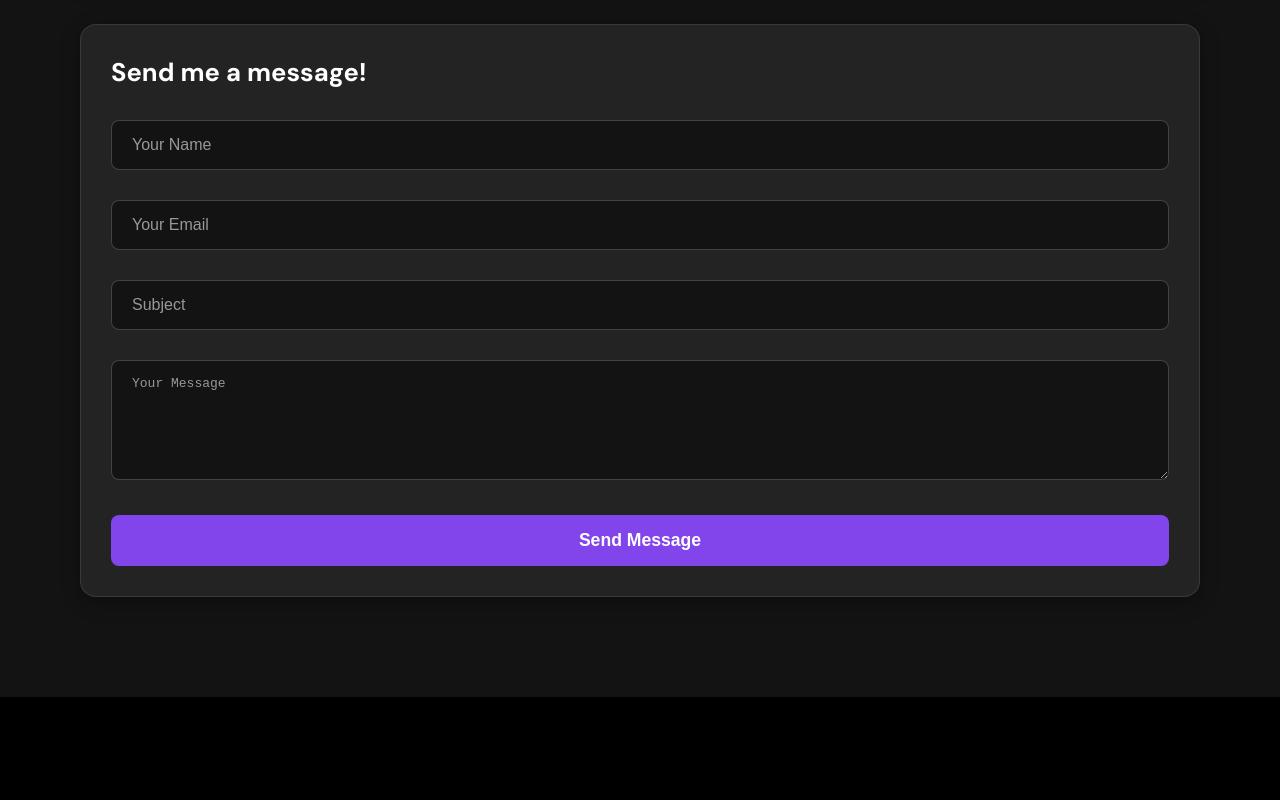
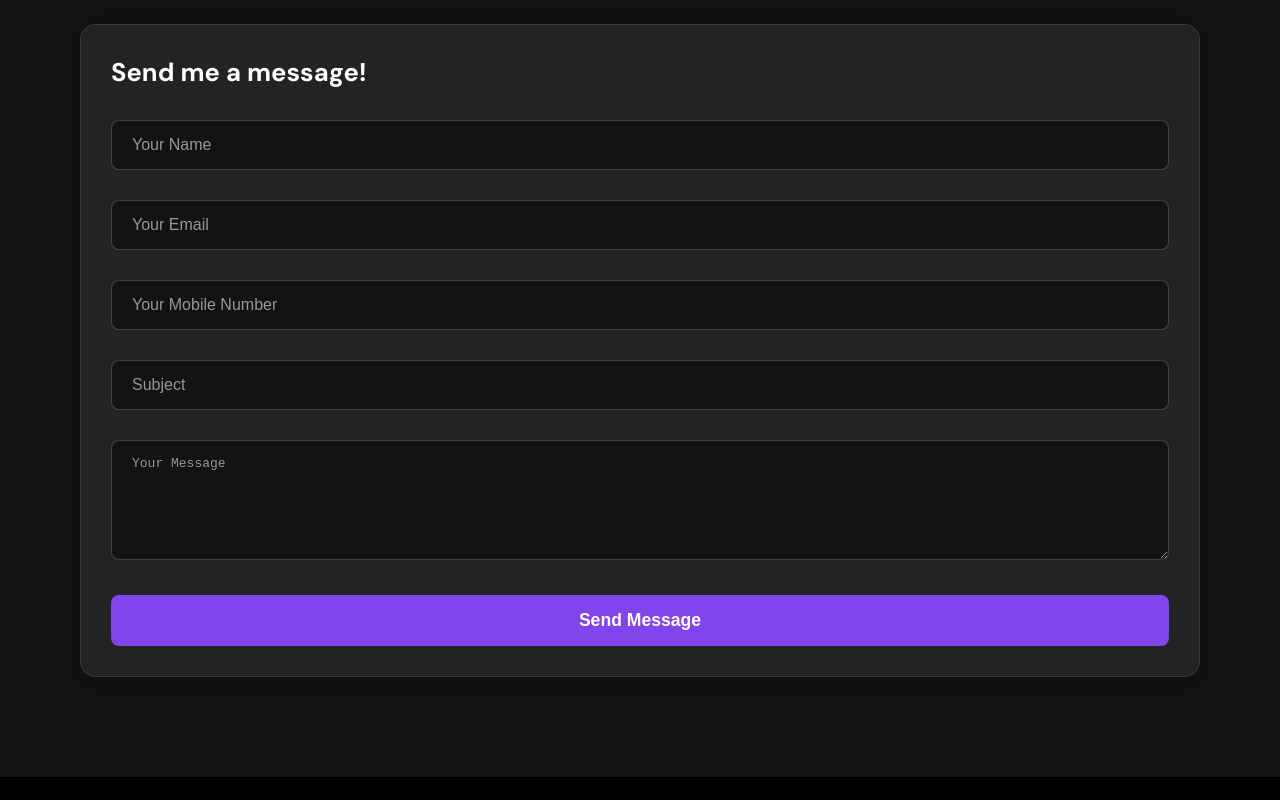
Before and after one commit to arjunprratap05/Portfolio, a React (Create React App) app: page / in a window 1280 px wide. Shown: the part 4380-5180 px from the top of the page. Built offline with nearby package versions, Linux system fonts and the light colour scheme; no server answers; the HTML template or start-up script is replaced by a standard one.

Commit message:
final commit

```diff
--- a/src/components/contact/form/index.jsx
+++ b/src/components/contact/form/index.jsx
@@ -1,27 +1,54 @@
 import React, { useState } from 'react';
+
+const BACKEND_URL = process.env.REACT_APP_BACKEND_URL || 'http://localhost:5000';
 
 const Form = () => {
     const [name, setName] = useState('');
     const [email, setEmail] = useState('');
+    const [mobile, setMobile] = useState('');
     const [subject, setSubject] = useState('');
     const [message, setMessage] = useState('');
+    const [isSubmitting, setIsSubmitting] = useState(false);
+    const [submitMessage, setSubmitMessage] = useState('');
 
-    const handleSubmit = (e) => {
+    const handleSubmit = async (e) => {
         e.preventDefault();
+        setIsSubmitting(true);
+        setSubmitMessage('');
 
-        console.log({
+        try {
+            const response = await fetch(`${BACKEND_URL}/api/contact`, {
+                method: 'POST',
+                headers: {
+                    'Content-Type': 'application/json',
+                },
+                body: JSON.stringify({
                     name,
                     email,
+                    mobile,
                     subject,
                     message,
+                }),
             });
 
+            const data = await response.json();
+
+            if (response.ok) {
+                setSubmitMessage(data.message || 'Your message has been sent successfully!');
                 setName('');
                 setEmail('');
+                setMobile('');
                 setSubject('');
                 setMessage('');
-
-        alert('Your message has been sent successfully!');
+            } else {
+                setSubmitMessage(data.message || 'Failed to send message. Please try again.');
+            }
+        } catch (error) {
+            console.error('Error sending form:', error);
+            setSubmitMessage('An error occurred. Please check your network and try again.');
+        } finally {
+            setIsSubmitting(false);
+        }
     };
 
     return (
@@ -35,6 +62,7 @@ const Form = () => {
                         required
                         value={name}
                         onChange={(e) => setName(e.target.value)}
+                        disabled={isSubmitting}
                     />
                 </div>
                 <div className="form-group">
@@ -44,14 +72,30 @@ const Form = () => {
                         required
                         value={email}
                         onChange={(e) => setEmail(e.target.value)}
+                        disabled={isSubmitting}
                     />
                 </div>
+
+                <div className="form-group">
+                    <input
+                        type="tel"
+                        placeholder="Your Mobile Number"
+                        required
+                        value={mobile}
+                        onChange={(e) => setMobile(e.target.value)}
+                        disabled={isSubmitting}
+                        pattern="[0-9]{10}"
+                        title="Please enter a 10-digit mobile number"
+                    />
+                </div>
+
                 <div className="form-group">
                     <input
                         type="text"
                         placeholder="Subject"
                         value={subject}
                         onChange={(e) => setSubject(e.target.value)}
+                        disabled={isSubmitting}
                     />
                 </div>
                 <div className="form-group">
@@ -61,9 +105,17 @@ const Form = () => {
                         required
                         value={message}
                         onChange={(e) => setMessage(e.target.value)}
+                        disabled={isSubmitting}
                     ></textarea>
                 </div>
-                <button type="submit" className="submit-button">Send Message</button>
+                <button type="submit" className="submit-button" disabled={isSubmitting}>
+                    {isSubmitting ? 'Sending...' : 'Send Message'}
+                </button>
+                {submitMessage && (
+                    <p className={`submit-status-message ${submitMessage.includes('successfully') ? 'success' : 'error'}`}>
+                        {submitMessage}
+                    </p>
+                )}
             </form>
         </div>
     );
```
Lines whose indentation alone changed are shown as unchanged.
